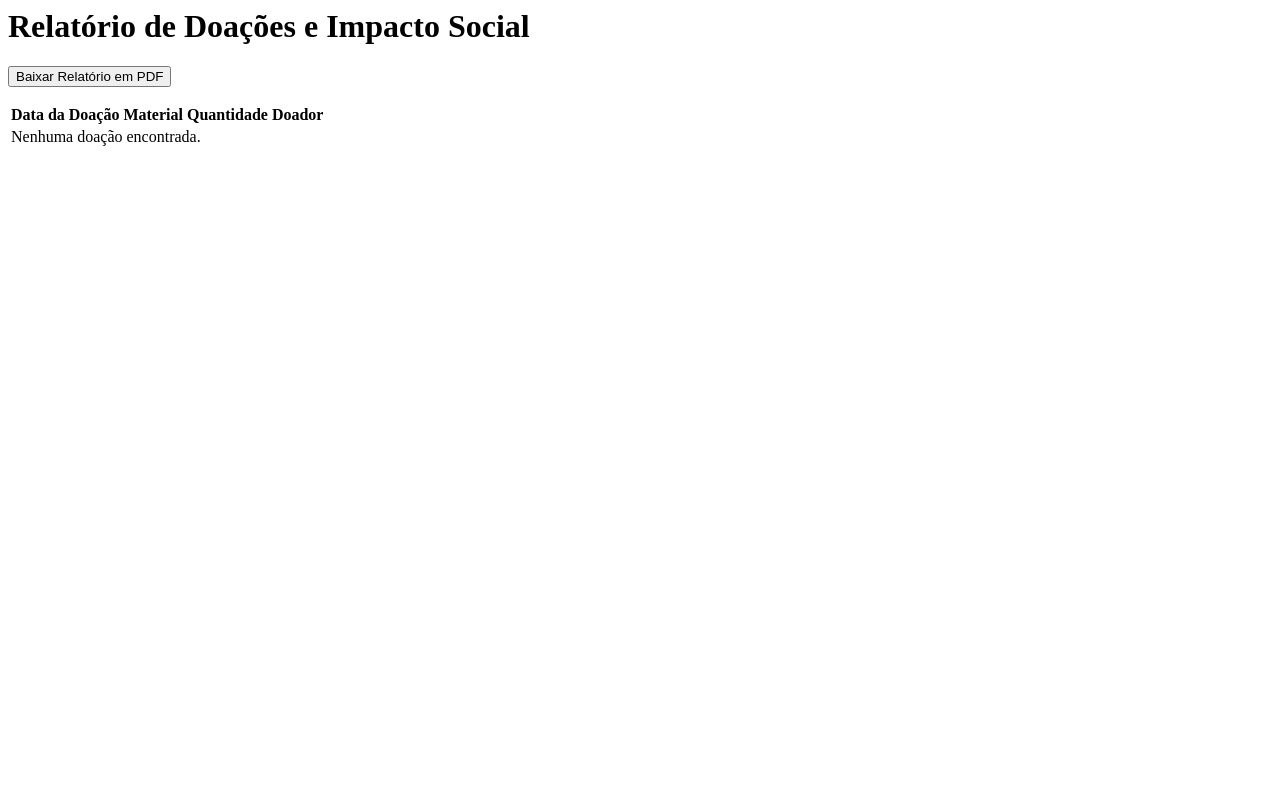
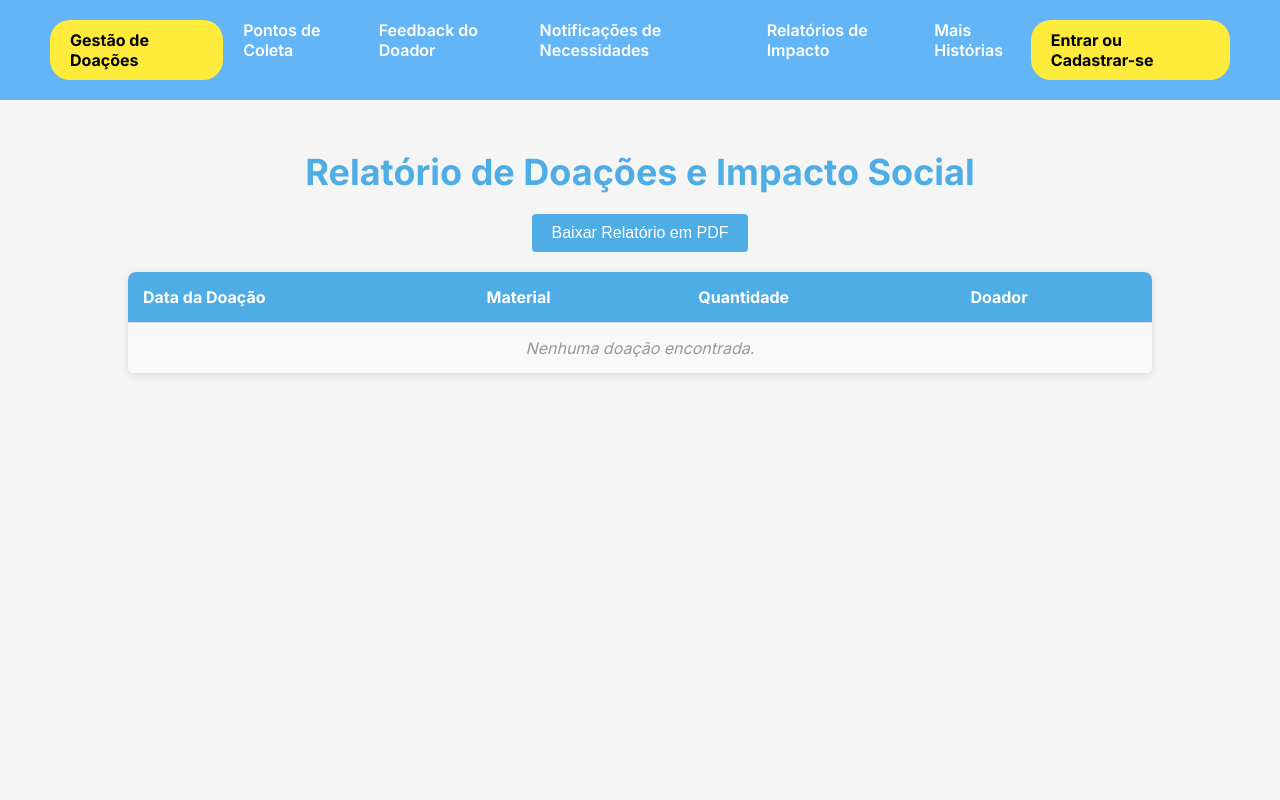
Before and after one commit to davimqz/Maos_que_Criam, a Django app: page /relatorio/ in a window 1280 px wide. Run offline with Django 5.2, Linux system fonts and the light colour scheme; data that the repository does not hold is empty.

Commit message:
historia 5 css
.

```diff
--- a/backend15/proj15/app15/templates/report.html
+++ b/backend15/proj15/app15/templates/report.html
@@ -1,9 +1,212 @@
 <html lang="pt-BR">
+    <style>
+        body {
+            font-family: 'Inter', sans-serif;
+            margin: 0;
+            padding: 0;
+            background-color: #f5f5f5;
+            color: #333;
+        }
+
+        h1 {
+            text-align: center;
+            margin: 50px 0 20px;
+            font-size: 36px;
+            color: #4EADE4;
+        }
+
+        form {
+            display: flex;
+            justify-content: center;
+            margin: 20px 0;
+        }
+
+        form button {
+            background-color: #4EADE4;
+            color: #fff;
+            padding: 10px 20px;
+            border: none;
+            border-radius: 4px;
+            font-size: 16px;
+            cursor: pointer;
+            transition: background-color 0.3s;
+        }
+
+        form button:hover {
+            background-color: #3d9ac1;
+        }
+
+        table {
+            width: 80%;
+            margin: 0 auto;
+            border-collapse: collapse;
+            background-color: #fff;
+            box-shadow: 0 2px 8px rgba(0, 0, 0, 0.1);
+            border-radius: 8px;
+            overflow: hidden;
+        }
+
+        table th, table td {
+            padding: 15px;
+            text-align: left;
+            border-bottom: 1px solid #ddd;
+        }
+
+        table th {
+            background-color: #4EADE4;
+            color: #fff;
+            font-weight: bold;
+        }
+
+        table tr:nth-child(even) {
+            background-color: #f9f9f9;
+        }
+
+        table tr:hover {
+            background-color: #f1f1f1;
+        }
+
+        table td {
+            color: #666;
+        }
+
+        table td:last-child {
+            text-align: center;
+        }
+
+        table tr td[colspan="4"] {
+            text-align: center;
+            color: #999;
+            font-style: italic;
+        }
+
+        /* Estilos gerais para o header */
+header {
+    background-color: #64b5f6; /* cor de fundo azul clara */
+    display: flex;
+    align-items: center;
+    justify-content: space-between;
+    padding: 20px 50px;
+}
+
+/* Estilo para o logotipo */
+header img.tamanho {
+    height: 50px; /* ajuste o tamanho conforme necessário */
+    margin-right: 10px;
+}
+
+/* Estilo para os links de navegação */
+header nav {
+    display: flex;
+    gap: 20px;
+}
+
+header nav a {
+    color: #ffffff;
+    font-weight: 600;
+    text-decoration: none;
+    font-family: 'Inter', sans-serif;
+    font-size: 16px;
+}
+
+header nav a:hover {
+    text-decoration: underline;
+}
+
+/* Estilo para o botão "Entrar ou Cadastrar-se" */
+header .cta {
+    background-color: #ffeb3b; /* cor de fundo amarela */
+    color: #000;
+    padding: 10px 20px;
+    border-radius: 20px;
+    font-weight: bold;
+    text-decoration: none;
+}
+
+/* Estilo para o dropdown */
+header .dropdown {
+    position: relative;
+}
+
+header .dropdown-content {
+    display: none;
+    position: absolute;
+    background-color: #ffffff;
+    min-width: 150px;
+    box-shadow: 0px 8px 16px rgba(0, 0, 0, 0.2);
+    z-index: 1;
+}
+
+header .dropdown:hover .dropdown-content {
+    display: block;
+}
+
+header .dropdown-content a {
+    color: #333;
+    padding: 10px 15px;
+    text-decoration: none;
+    display: block;
+}
+
+header .dropdown-content a:hover {
+    background-color: #ddd;
+}
+
+    </style>
     <head>
         <meta charset="UTF-8">
         <title>Relatório de Doações</title>
+        <link href="https://cdnjs.cloudflare.com/ajax/libs/font-awesome/5.15.3/css/all.min.css" rel="stylesheet"/>
+        <link href="https://fonts.googleapis.com/css2?family=Inter:wght@400;600;700&amp;display=swap" rel="stylesheet"/>
+
     </head>
     <body>
+        <header>
+
+            <nav>
+                <a class="cta" href="/admin/">
+                    Gestão de Doações
+                </a>
+                <a href="#">
+                    Pontos de Coleta
+                </a>
+                <a href="/feedbackdoador/">
+                    Feedback do Doador
+                </a>
+                <a href="#">
+                    Notificações de Necessidades
+                </a>
+                <a href="#">
+                    Relatórios de Impacto
+                </a>
+                <div class="dropdown">
+                    <a href="#">
+                        Mais Histórias
+                    </a>
+                    <div class="dropdown-content">
+                        <a href="{% url 'generate_report' %}">
+                            Gerar relatório
+                        </a>
+                        <a href="#">
+                            História 7
+                        </a>
+                        <a href="#">
+                            História 8
+                        </a>
+                        <a href="#">
+                            História 9
+                        </a>
+                        <a href="#">
+                            História 10
+                        </a>
+                    </div>
+                </div>
+            </nav>
+            <a class="cta" href="{% url 'register' %}">
+                Entrar ou Cadastrar-se
+            </a>
+        </header>
+
         <h1>Relatório de Doações e Impacto Social</h1>
 
         <!-- Formulário para download do PDF -->
```
Lines whose indentation alone changed are shown as unchanged.
